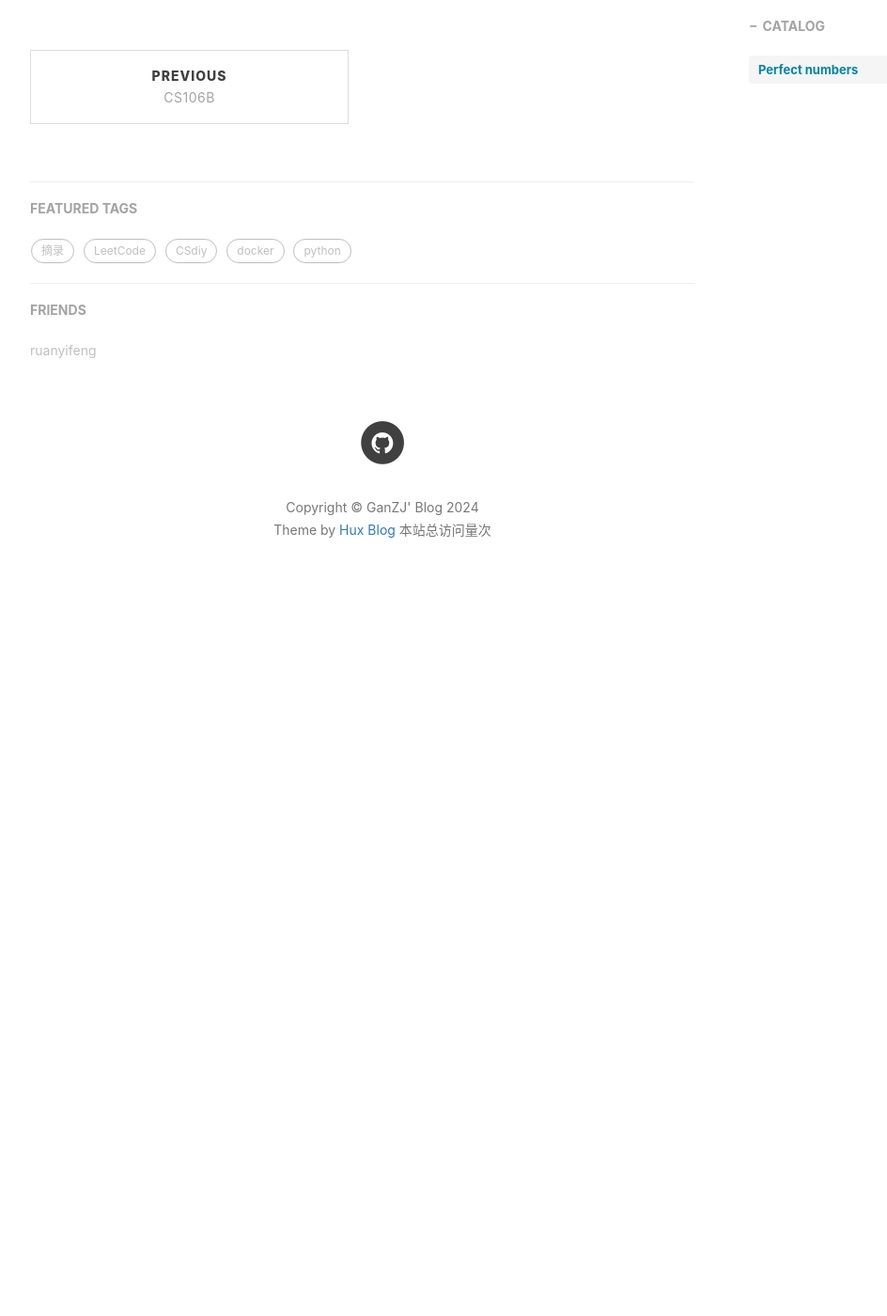
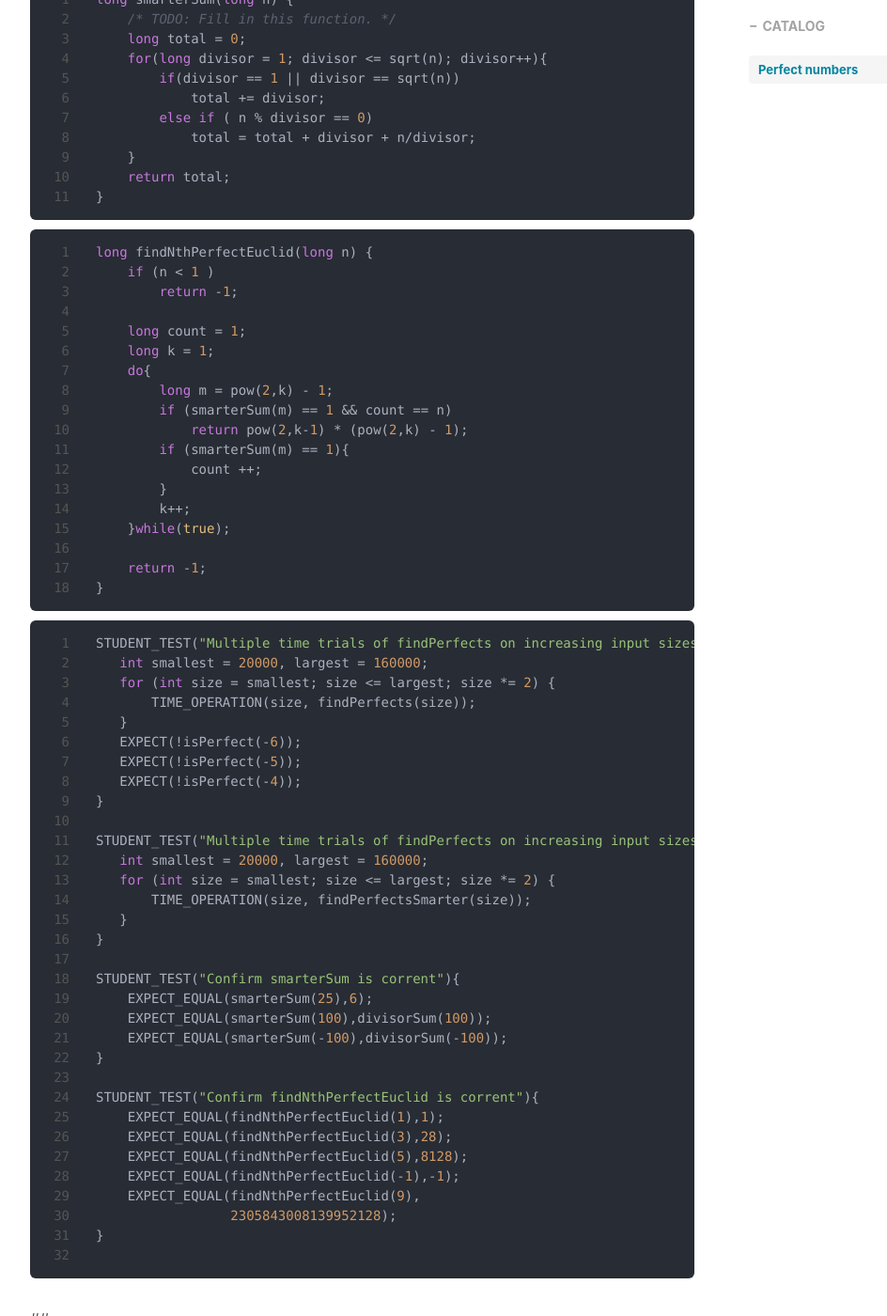
Before and after one commit to Lhrek/Lhrek.github.io, a Jekyll site: the page built from _posts/2024-6-3-cs106b_assignments1.md, in a window 1280 px wide and 1400 px high, scrolled down 711 px. Shown: the whole window at 94% size, without its empty margins (233-1177 px from the left). Built offline with Jekyll 4.4.1, drawn with Linux system fonts in a browser that asks for light colours; nearby versions of some CDN libraries; comment, search, counter and statistics services are not loaded; before the commit the page ends 1379 px from its top, so only the background shows below that.

Commit message:
mac commit

````diff
--- a/_posts/2024-6-3-cs106b_assignments1.md
+++ b/_posts/2024-6-3-cs106b_assignments1.md
@@ -12,7 +12,79 @@ tags:
 
 ## Perfect numbers
 
+```cpp
+long smarterSum(long n) {
+    /* TODO: Fill in this function. */
+    long total = 0;
+    for(long divisor = 1; divisor <= sqrt(n); divisor++){
+        if(divisor == 1 || divisor == sqrt(n))
+            total += divisor;
+        else if ( n % divisor == 0)
+            total = total + divisor + n/divisor;
+    }
+    return total;
+}
+```
 
+
+
+```cpp
+long findNthPerfectEuclid(long n) {
+    if (n < 1 )
+        return -1;
+
+    long count = 1;
+    long k = 1;
+    do{
+        long m = pow(2,k) - 1;
+        if (smarterSum(m) == 1 && count == n)
+            return pow(2,k-1) * (pow(2,k) - 1);
+        if (smarterSum(m) == 1){
+            count ++;
+        }
+        k++;
+    }while(true);
+
+    return -1;
+}
+```
+
+
+
+```c++
+STUDENT_TEST("Multiple time trials of findPerfects on increasing input sizes") {
+   int smallest = 20000, largest = 160000;
+   for (int size = smallest; size <= largest; size *= 2) {
+       TIME_OPERATION(size, findPerfects(size));
+   }
+   EXPECT(!isPerfect(-6));
+   EXPECT(!isPerfect(-5));
+   EXPECT(!isPerfect(-4));
+}
+
+STUDENT_TEST("Multiple time trials of findPerfects on increasing input sizes") {
+   int smallest = 20000, largest = 160000;
+   for (int size = smallest; size <= largest; size *= 2) {
+       TIME_OPERATION(size, findPerfectsSmarter(size));
+   }
+}
+
+STUDENT_TEST("Confirm smarterSum is corrent"){
+    EXPECT_EQUAL(smarterSum(25),6);
+    EXPECT_EQUAL(smarterSum(100),divisorSum(100));
+    EXPECT_EQUAL(smarterSum(-100),divisorSum(-100));
+}
+
+STUDENT_TEST("Confirm findNthPerfectEuclid is corrent"){
+    EXPECT_EQUAL(findNthPerfectEuclid(1),1);
+    EXPECT_EQUAL(findNthPerfectEuclid(3),28);
+    EXPECT_EQUAL(findNthPerfectEuclid(5),8128);
+    EXPECT_EQUAL(findNthPerfectEuclid(-1),-1);
+    EXPECT_EQUAL(findNthPerfectEuclid(9),
+                 2305843008139952128);
+}
+
+```
 
 
 
````
